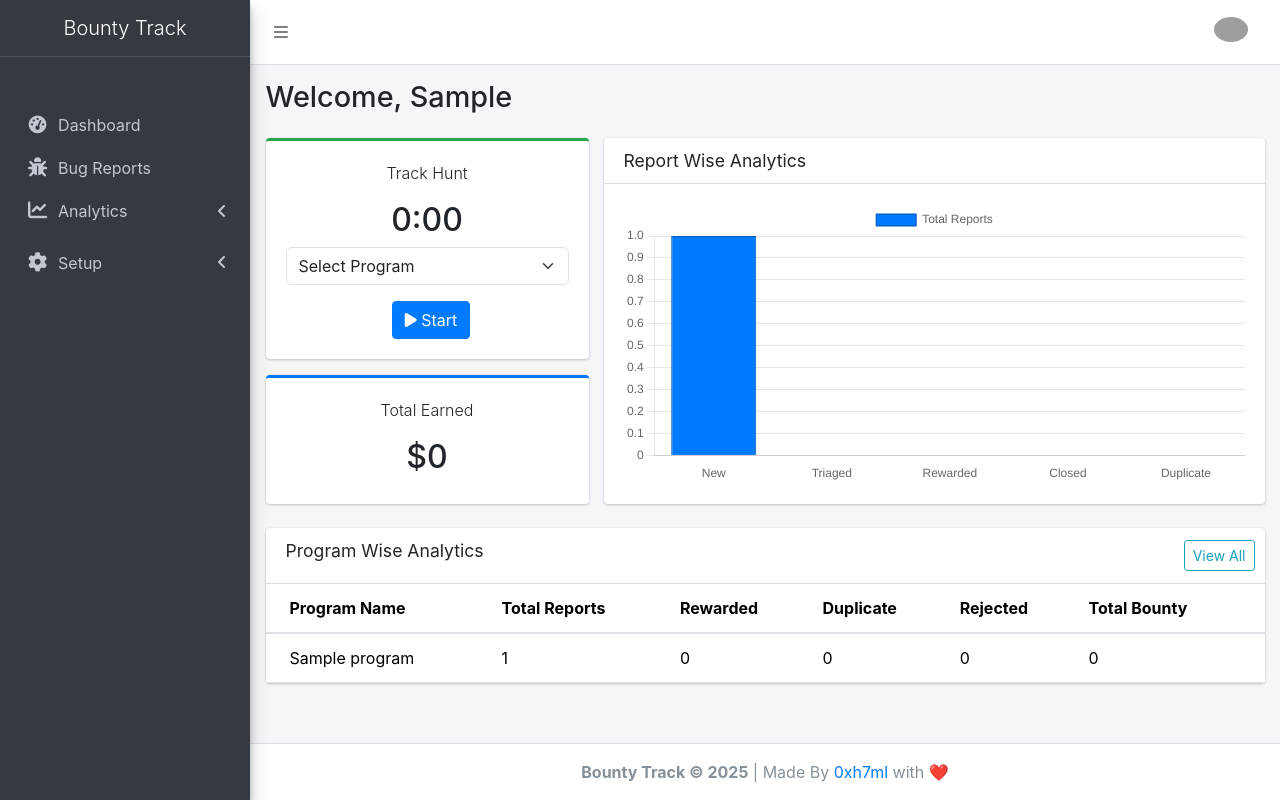
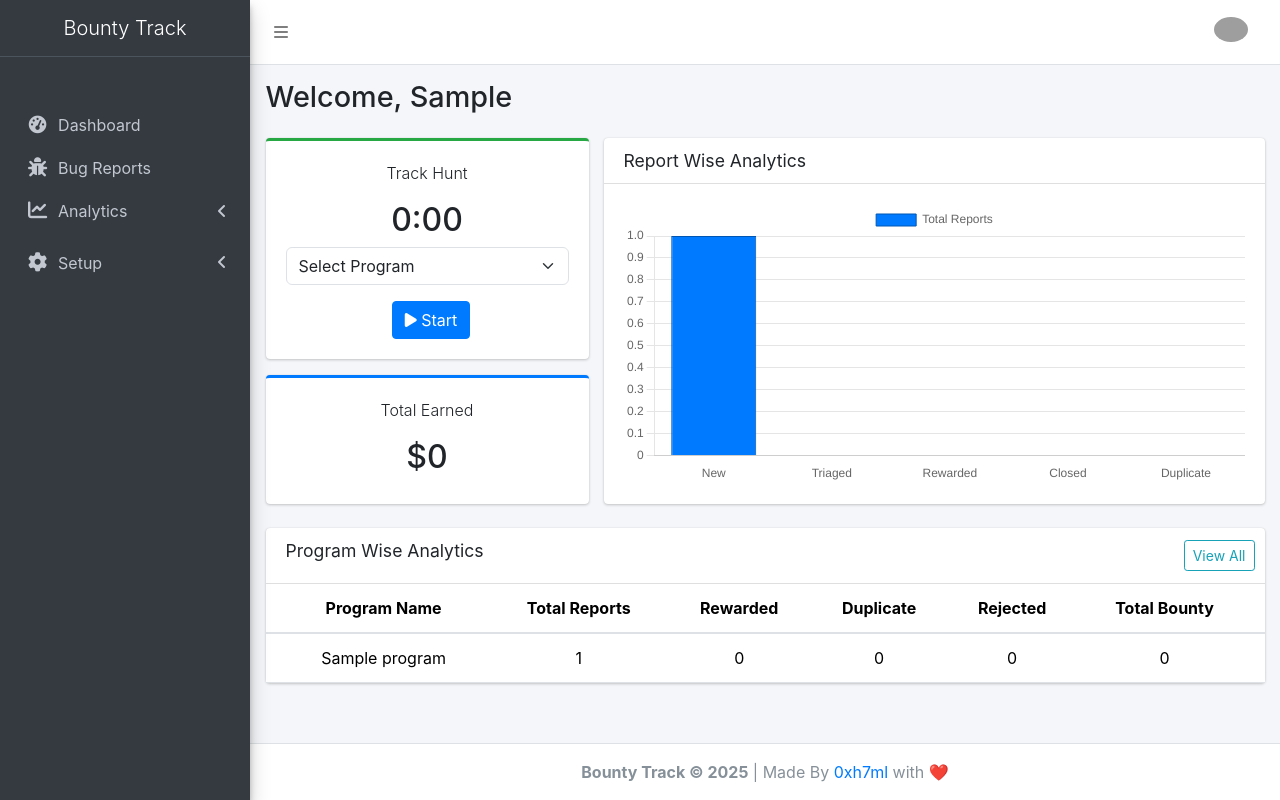
Before and after one commit to 0xh7ml/BountyTrack, a Django app: page /dashboard/ in a window 1280 px wide. Run offline with Django 4.2, Linux system fonts and the light colour scheme; a user stored in the database is signed in; tables that the repository leaves empty hold one stand-in row (values such as "Sample post"); some libraries are stand-ins or nearby versions; grey boxes are pictures that could not be loaded.

Commit message:
fix: center-align table content and format reward amount in dashboard

```diff
--- a/templates/dashboard/home.html
+++ b/templates/dashboard/home.html
@@ -78,7 +78,7 @@
             </div>
         </div>
         <div class="card-body card-body table-responsive p-0">
-            <table class="table table-valign-middle">
+            <table class="table table-valign-middle text-center">
                 <thead>
                     <tr>
                         <th>Program Name</th>
@@ -92,14 +92,14 @@
                 <tbody>
                     {% for program in program_report_stats %}
                         <tr>
-                            <td>{{ program.name }}</td>
+                            <td>{{ program.name}}</td>
                             <td>{{ program.total_reports }}</td>
                             <td>{{ program.rewarded_count }}</td>
                             <td>{{ program.duplicate_count }}</td>
                             <td>{{ program.closed_count }}</td>
                             <td>
                                 {% if program.reward_amount != None  %}
-                                    {{program.reward_amount}}
+                                    $ {{program.reward_amount}}
                                 {% else %}
                                     0
                                 {% endif %}
```
